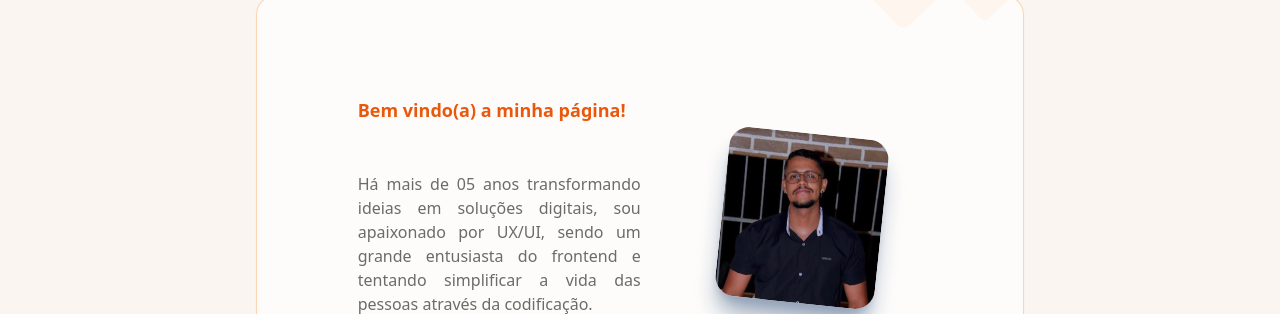
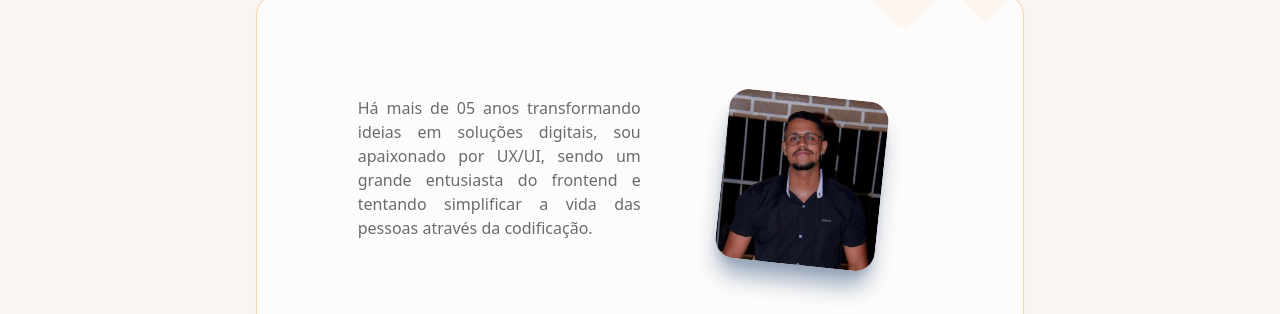
Before and after one commit to victorflipe/victorflipe, a Gatsby site: page / in a window 1280 px wide. Shown: the part 407-721 px from the top of the page. Built offline with nearby package versions, Linux system fonts and the light colour scheme; Gatsby itself is replaced by a stand-in of ours.

Commit message:
fix: Improving homepage text

```diff
--- a/src/pages/index.js
+++ b/src/pages/index.js
@@ -24,7 +24,7 @@ const IndexPage = () => {
           <div className="sm:flex items-center sm:justify-around sm:p-5">
 
             <div className=" text-[#6B6B6B] sm:px-5 sm:py-10 h-[80%] hover:border-solid sm:w-2/4 text-justify">
-                <p className="text-center sm:text-left font-semibold text-lg text-orange-600">Bem vindo(a) a minha página!</p><br/><br/>
+                {/* <p className="text-center sm:text-left font-semibold text-lg text-orange-600">Bem vindo(a) a minha página!</p><br/><br/> */}
                 <div className="w-[15rem] p-5 justify-center sm:hidden flex mb-10 mx-auto">
                   <img className="rounded-[20px] shadow-xl shadow-slate-400 w-[80%]" src={myPhoto}/>
                 </div>
```
